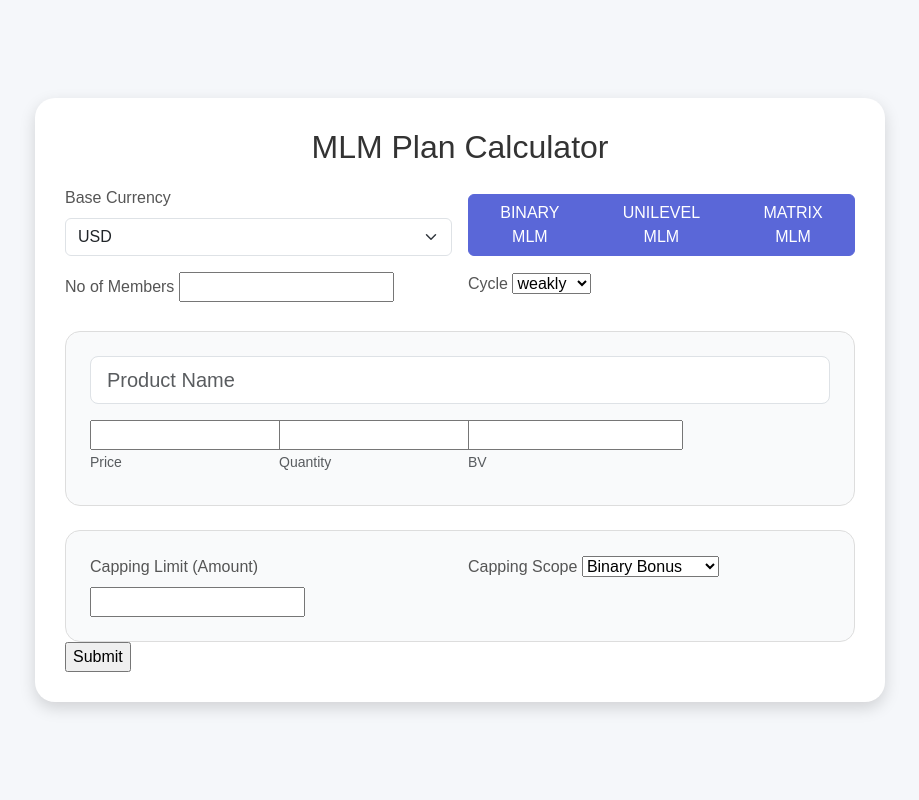
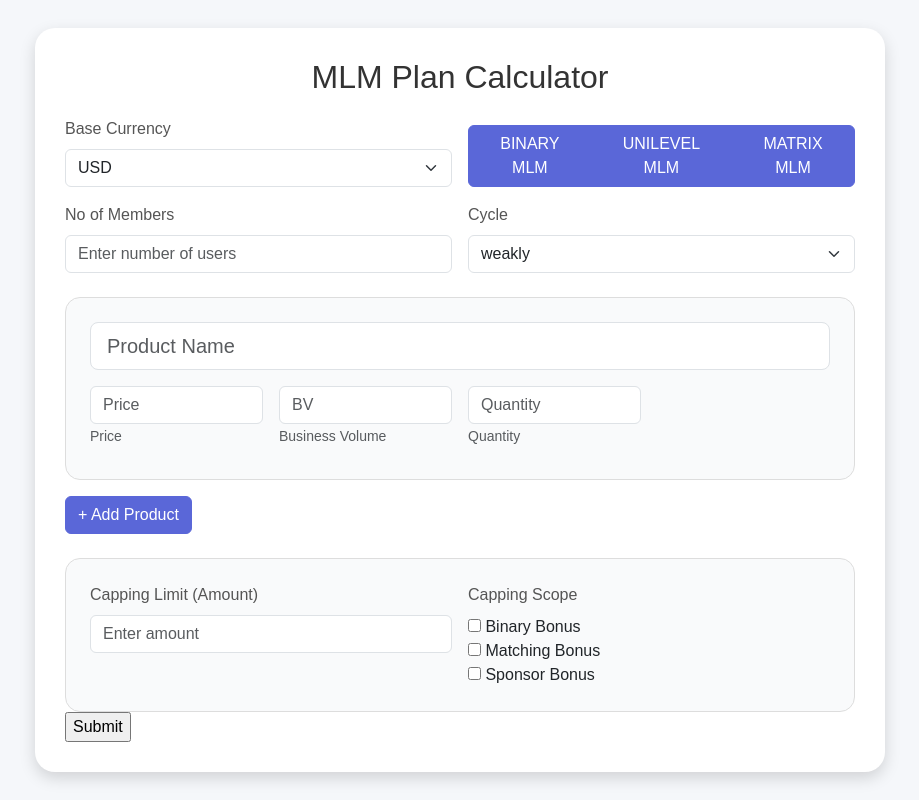
Before and after one commit to prajwal279/MLM-SIM, a Django app: page / in a window 1280 px wide. Shown: the whole page, without its empty margins (180-1099 px from the left). Run offline with Django 5.2, Linux system fonts and the light colour scheme.

Commit message:
modified some

```diff
--- a/placement/forms.py
+++ b/placement/forms.py
@@ -2,6 +2,7 @@
 
 class MemberForm(forms.Form):
     num_members=forms.IntegerField(label="No Of Members",min_value=1)
+    product_name = forms.CharField(max_length=255, required=False)
     joining_package_fee = forms.CharField(max_length=255, required=False)
     b_v = forms.CharField(max_length=255, required=False)
     sponsor_bonus_percent = forms.FloatField(label="Sponsor Bonus (%)", min_value=0)
@@ -11,18 +12,18 @@
     capping_limit = forms.FloatField(label="Capping Limit", min_value=0)
 
     BONUS_TYPE = [
-        ('PRICE','joining_package_fee'),
+        ('PRICE','PRICE'),
         ('BV','BV'),
     ]
-    bonus_option = forms.ChoiceField(choices=BONUS_TYPE, label="BonusOption", required=True)
+    bonus_option = forms.ChoiceField(choices=BONUS_TYPE, label="Bonus Option", required=True, widget=forms.Select(attrs={'class': 'form-select', 'id': 'binaryOption'}),)
 
-    # cycle = forms.IntegerField(label="No of Cycles",min_value=1)
+    cycle = forms.IntegerField(label="No of Cycles",min_value=1)
     CYCLE_COUNT = [
         ('S', 'weakly'),
         ('M', 'monthly'),
         ('Y', 'yearly'),
     ]
-    cycle = forms.ChoiceField(choices=CYCLE_COUNT, label="Cycle", required=True)
+    cycle = forms.ChoiceField(choices=CYCLE_COUNT, label="Cycle", required=True, widget=forms.Select(attrs={'class': 'form-select', 'id': 'CYCLE_COUNT'}))
 
     RATIO_CHOICES = [
         (1, '1:1'),
@@ -36,7 +37,7 @@
         ('matching', 'Matching Bonus'),
         ('sponsor', 'Sponsor Bonus'),
     ]
-    capping_scope = forms.ChoiceField(choices=BONUS_TYPE_CHOICES)
+    capping_scope = forms.MultipleChoiceField(choices=BONUS_TYPE_CHOICES, widget=forms.CheckboxSelectMultiple, required=False, label="Capping Scope" )
 
     # CARRY_CHOICE = [
     #     ('yes','Yes'),
--- a/placement/templates/display_members.html
+++ b/placement/templates/display_members.html
@@ -1,5 +1,3 @@
-
-
 <!DOCTYPE html>
 <html lang="en">
 <head>
@@ -19,6 +17,7 @@
     {% endfor %}
     {% comment %} {% for i in results.cycleCount %} {% endcomment %}
     {% for list in results.treeNodes %}
+    <h2>cycle {{forloop.counter}}</h2>
     {{list.cycleCount}}
     <table border="1">
         <thead>
--- a/placement/templates/interface.html
+++ b/placement/templates/interface.html
@@ -96,41 +96,42 @@
             </div>
             <div class="col-md-6">
                 <label for="numMembers" class="form-label">No of Members</label>
-                {{ form.num_members }}
+                <input type="number" class="form-control" id="numUsers" name="num_members" placeholder="Enter number of users">
+                {% comment %} {{ form.num_members }} {% endcomment %}
             </div>
             <div class="col-md-6">
                 <label for="cycle" class="form-label">Cycle</label>
+                {% comment %} <input type="number" class="form-control" id="CYCLE_COUNT" name="cycle" placeholder="No of cycles"> {% endcomment %}
                 {{ form.cycle }}
             </div>
         </div>
 
         <!-- Product Data Fields -->
-        <div class="plan-card mt-4 p-4">
+        <div id="productContainer">
+            <div class="plan-card mt-4 p-4 product-entry">
                 <div class="row mb-3">
                     <div class="col-12">
-                    <input type="text" class="form-control form-control-lg" id="productName" placeholder="Product Name">
+                        <input type="text" class="form-control form-control-lg productName" id="productName" name="product_name" placeholder="Product Name">
                     </div>
                 </div>
                 <div class="row g-3">
                     <div class="col-md-3">
-                    {% comment %} <input type="number" class="form-control" id="productPrice" placeholder="Price"> {% endcomment %}
-                    {{ form.joining_package_fee }}
+                        <input type="text" class="form-control productPrice" id="productPrice" name="joining_package_fee" placeholder="Price">
                         <label for="productPrice" class="form-label small text-muted">Price</label>
                     </div>
-
                     <div class="col-md-3">
-                    {% comment %} <input type="number" class="form-control" id="productQuantity" placeholder="Quantity"> {% endcomment %}
-                    {{ form.product_quantity }}
+                        <input type="number" class="form-control" id="productBV" name="b_v" placeholder="BV">
+                        <label for="productBV" class="form-label small text-muted">Business Volume</label>
+                    </div>
+                    <div class="col-md-3">
+                        <input type="text" class="form-control productQuantity" name="product_quantity" id="productQuantity" placeholder="Quantity">
                         <label for="productQuantity" class="form-label small text-muted">Quantity</label>
                     </div>
-                <div class="col-md-3">
-                    {% comment %} <input type="number" class="form-control" id="productQuantity" placeholder="Quantity"> {% endcomment %}
-                    {{ form.b_v }}
-                    <label for="productQuantity" class="form-label small text-muted">BV</label>
-                </div>
-
                 </div>
             </div>
+        </div>
+        <button class="btn btn-primary mt-3" onclick="addProduct()">+ Add Product</button>
+
 
         <!-- Binary Form Fields -->
         <div id="binaryForm" class="plan-card hidden mt-4">
@@ -138,18 +139,18 @@
             <div class="row g-3">
                 <div class="col-md-4">
                     <label for="binaryPercentage" class="form-label">Binary %</label>
-                    {{ form.binary_bonus_percent }}
-                    {% comment %} <input type="number" class="form-control" id="binaryPercentage" placeholder="Binary %"> {% endcomment %}
+                    {% comment %} {{ form.binary_bonus_percent }} {% endcomment %}
+                    <input type="number" class="form-control" id="binaryPercentage" name="binary_bonus_percent" placeholder="Binary %">
                 </div>
                 <div class="col-md-4">
                     <label for="binaryRatio" class="form-label">Ratio</label>
                     {{ form.ratio }}
-                    {% comment %} <input type="text" class="form-control" id="binaryRatio" placeholder="e.g., 1:1"> {% endcomment %}
+                    {% comment %} <input type="text" class="form-control" name="ratio" id="binaryRatio" placeholder="e.g., 1:1"> {% endcomment %}
                 </div>
                 <div class="col-md-4">
                     <label for="binaryRatio" class="form-label">Ratio Amount</label>
-                    {{ form.ratio_amount }}
-                    {% comment %} <input type="text" class="form-control" id="binaryRatio" placeholder="e.g., 1:1"> {% endcomment %}
+                    <input type="text" class="form-control" name="{{ form.ratio_amount.name }}" id="id_ratio_amount" placeholder="Ratio Amount">
+                    {% comment %} <input type="text" class="form-control" name="ratio_amount" id="binaryRatio" placeholder="ratio amount"> {% endcomment %}
                 </div>
                 <div class="col-md-4">
                     <label for="binaryOption" class="form-label">Bonus Option</label>
@@ -157,13 +158,16 @@
                 </div>
                 <div class="col-md-6">
                     <label for="sponsorBonus" class="form-label">Sponsor Bonus (%)</label>
-                    {{ form.sponsor_bonus_percent }}
-                    {% comment %} <input type="number" class="form-control" id="sponsorBonus" placeholder="Sponsor Bonus %"> {% endcomment %}
+                    {% comment %} {{ form.sponsor_bonus_percent }} {% endcomment %}
+                    <input type="number" class="form-control" id="sponsorBonus" name="sponsor_bonus_percent" placeholder="Sponsor Bonus %">
                 </div>
+                <div id="matchingLevel">
                     <div class="col-md-6">
                         <label for="matchingBonus" class="form-label">Matching Bonus (%)</label>
-                    {{ form.matching_bonus_percent }}
-                    {% comment %} <input type="number" class="form-control" id="matchingBonus" placeholder="Matching Bonus %"> {% endcomment %}
+                        {% comment %} {{ form.matching_bonus_percent }} {% endcomment %}
+                        <input type="number" class="form-control" name="matching_bonus_percent" id="matchingBonus" placeholder="Matching Bonus %">
+                        <button class="btn btn-primary mt-3" onclick="addMatching()">Add Matching Bonus Level</button>
+                    </div>
                 </div>
             </div>
         </div>
@@ -207,26 +211,12 @@
             <div class="row g-3">
                 <div class="col-md-6">
                     <label for="cappingLimit" class="form-label">Capping Limit (Amount)</label>
-                    {{ form.capping_limit }}
-                    {% comment %} <input type="number" class="form-control" id="cappingLimit" placeholder="Enter amount"> {% endcomment %}
+                    {% comment %} {{ form.capping_limit }} {% endcomment %}
+                    <input type="number" class="form-control" name="capping_limit" id="cappingLimit" placeholder="Enter amount">
                 </div>
                 <div class="col-md-6">
-                    <label class="form-label"> Capping Scope </label>
+                    <label class="form-label" name="capping_scope" > Capping Scope </label>
                     {{ form.capping_scope }}
-                    {% comment %} <div class="d-flex">
-                        <div class="form-check me-3">
-                            <input class="form-check-input" type="checkbox" id="binaryBonus" value="Binary Bonus">
-                            <label class="form-check-label" for="binaryBonus">Binary Bonus</label>
-                        </div>
-                        <div class="form-check me-3">
-                            <input class="form-check-input" type="checkbox" id="sponsorBonusScope" value="Sponsor Bonus">
-                            <label class="form-check-label" for="sponsorBonusScope">Sponsor Bonus</label>
-                        </div>
-                        <div class="form-check">
-                            <input class="form-check-input" type="checkbox" id="matchingBonusScope" value="Matching Bonus">
-                            <label class="form-check-label" for="matchingBonusScope">Matching Bonus</label>
-                        </div>
-                    </div> {% endcomment %}
                 </div>
 
                 </div>
@@ -236,6 +226,32 @@
 </div>
 
 <script>
+    function addProduct() {
+        event.preventDefault();
+        // Get the product entry to clone
+        const productContainer = document.getElementById('productContainer');
+        const newProductEntry = productContainer.firstElementChild.cloneNode(true);
+
+        // Optionally, reset the values of the inputs in the new entry
+        newProductEntry.querySelectorAll('input').forEach(input => input.value = '');
+
+        // Append the new entry to the container
+        productContainer.appendChild(newProductEntry);
+    }
+
+    function addMatching() {
+        event.preventDefault();
+        // Get the product entry to clone
+        const matchingLevel = document.getElementById('matchingLevel');
+        const newProductEntry = matchingLevel.firstElementChild.cloneNode(true);
+
+        // Optionally, reset the values of the inputs in the new entry
+        newProductEntry.querySelectorAll('input').forEach(input => input.value = '');
+
+        // Append the new entry to the container
+        matchingLevel.appendChild(newProductEntry);
+    }
+
     document.getElementById('binaryBtn').addEventListener('click', function() {
         toggleForms('binaryForm');
     });
--- a/placement/views.py
+++ b/placement/views.py
@@ -6,24 +6,27 @@
 from .forms import MemberForm
 
 def build_new_tree(request):
+    print(request.POST)
     if request.method == 'POST':
         form = MemberForm(request.POST)
         if form.is_valid():
             num_members = form.cleaned_data['num_members']
+            product_name = [level.strip() for level in request.POST.getlist('product_name', '') if level.strip()]
             sponsor_bonus_percent = form.cleaned_data['sponsor_bonus_percent']
             binary_bonus_percent = form.cleaned_data['binary_bonus_percent']
-            joining_package_fee = [int(level.strip()) for level in form.cleaned_data.get('joining_package_fee', '').split(",") if level.strip().isdigit()]
-            b_volume = [int(level.strip()) for level in form.cleaned_data.get('b_v', '').split(",") if level.strip().isdigit()]
+            joining_package_fee = [int(level.strip()) for level in request.POST.getlist('joining_package_fee', '') if level.strip().isdigit()]
+            b_volume = [int(level.strip()) for level in request.POST.getlist('b_v', '') if level.strip().isdigit()]
             bonus_option = form.cleaned_data['bonus_option']
-            product_quantity = [int(level.strip()) for level in form.cleaned_data.get('product_quantity', '').split(",") if level.strip().isdigit()]
+            product_quantity = [int(level.strip()) for level in request.POST.getlist('product_quantity', '') if level.strip().isdigit()]
             capping_limit = form.cleaned_data['capping_limit']
-            capping_scope = form.cleaned_data['capping_scope']
-            matching_bonus_percents = [int(level.strip()) for level in form.cleaned_data.get('matching_bonus_percent', '').split(",") if level.strip().isdigit()]
+            capping_scope = ','.join(form.cleaned_data['capping_scope'])
+            matching_bonus_percents = [int(level.strip()) for level in request.POST.getlist('matching_bonus_percent', '') if level.strip().isdigit()]
             cycle = form.cleaned_data['cycle']
             ratio = form.cleaned_data['ratio']
             ratio_amount = form.cleaned_data['ratio_amount']
             data = {
                 "num_members": num_members,
+                "product_name": product_name,
                 "sponsor_percentage": sponsor_bonus_percent,
                 "binary_percentage": binary_bonus_percent,
                 "joining_package_fee": joining_package_fee,
@@ -37,6 +40,7 @@
                 "ratio":ratio,
                 "ratio_amount":ratio_amount,
             }
+            print(",,",data)
             try:
                 response = requests.post('http://localhost:9000/calculate', json=data)
                 response.raise_for_status()
```
Also changed, not shown: 1 other file. Lines whose indentation alone changed are shown as unchanged.
